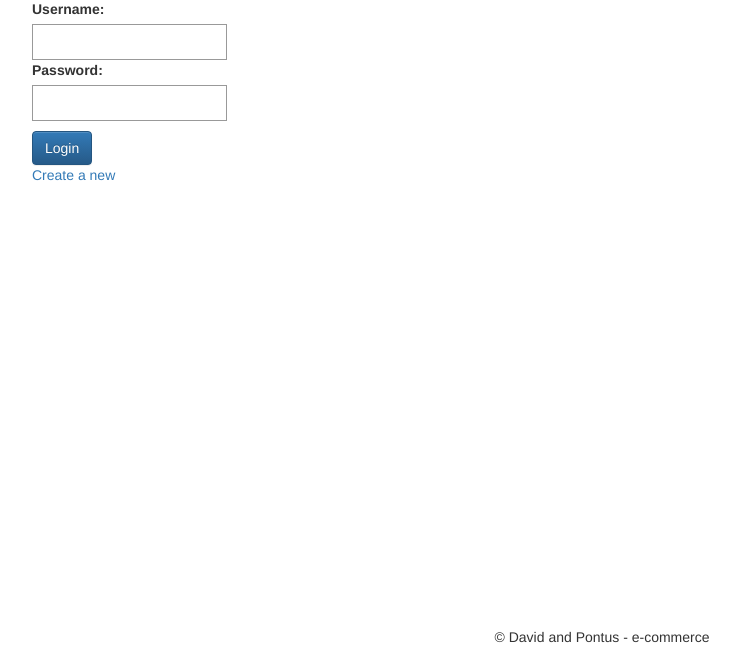
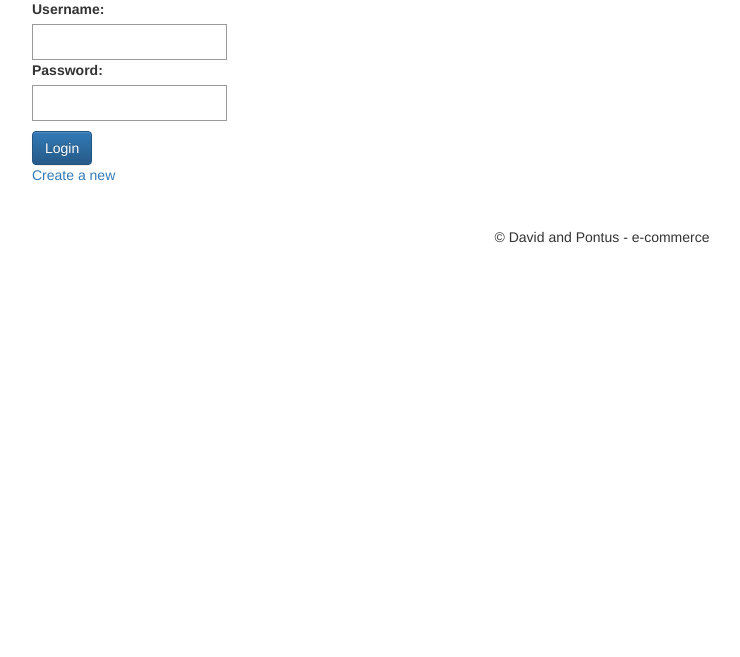
Before and after one commit to pottzer/Websys, a Django app: page / in a window 1280 px wide. Shown: the part 143-800 px from the top of the page, without its empty margins (38-778 px from the left). Run offline with Django 3.2, Linux system fonts and the light colour scheme; parts of the project's set-up code (start-up, migrations or seed data) failed here and were passed over.

Commit message:
Finished some small shit, bug when making a order

```diff
--- a/goods/templates/goods/product.html
+++ b/goods/templates/goods/product.html
@@ -11,7 +11,7 @@
 <div style="width:100%">
 	<p><b>Description</b><br/>
 	{{product.description}}</p>
-	<img src="{{product.image}}" style="width:150px">
+<!-- <img src="{{product.image}}" style="width:150px"> -->
 	<p><b>Product nr:</b> {{product.id_good}}</p>
 	<p><b>Price:</b> {{product.price}}:-</p>
 	<p><b>Rating:</b> {{average}}</p>
--- a/static/base.css
+++ b/static/base.css
@@ -2,10 +2,19 @@ table {
 	margin-left: 50px;
 }
 .etc {
-	position: fixed;
-	bottom: 0;
-	width: 100%;
-	text-align: center;
+	clear:both;
+	position:relative;
+	z-index:10;
+	height:3em;
+	margin-top:3em;
+	text-align:center;
+/*	position:fixed;
+	width:100%;
+	bottom: 0px;
+	height:60px;
+	text-align:center;
+
+*/
 }
 input {
 	background-color: inherit;
--- a/templates/base.html
+++ b/templates/base.html
@@ -30,7 +30,9 @@
 				<li><a href="{% url 'users:logout' %}">Logout</a></li>
 			{% endif %}
 			</ul>
+		</div>
 		</nav>
+
 	<div class="container">
 		{% block content %}{% endblock %}
 	</div>
```
Also changed, not shown: shopping/views.py (+10 -7 lines).
